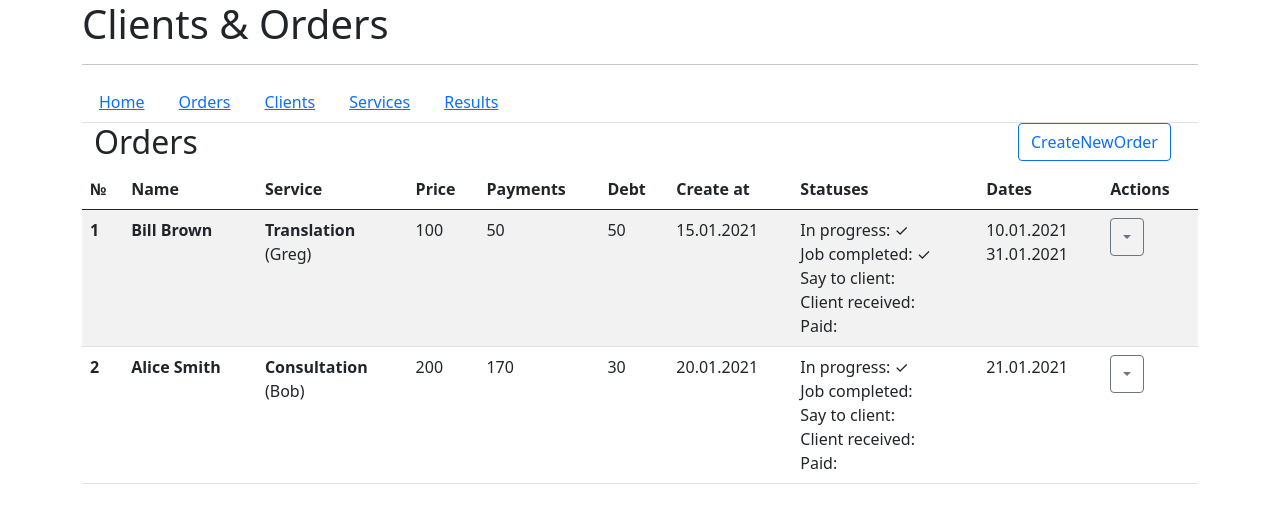
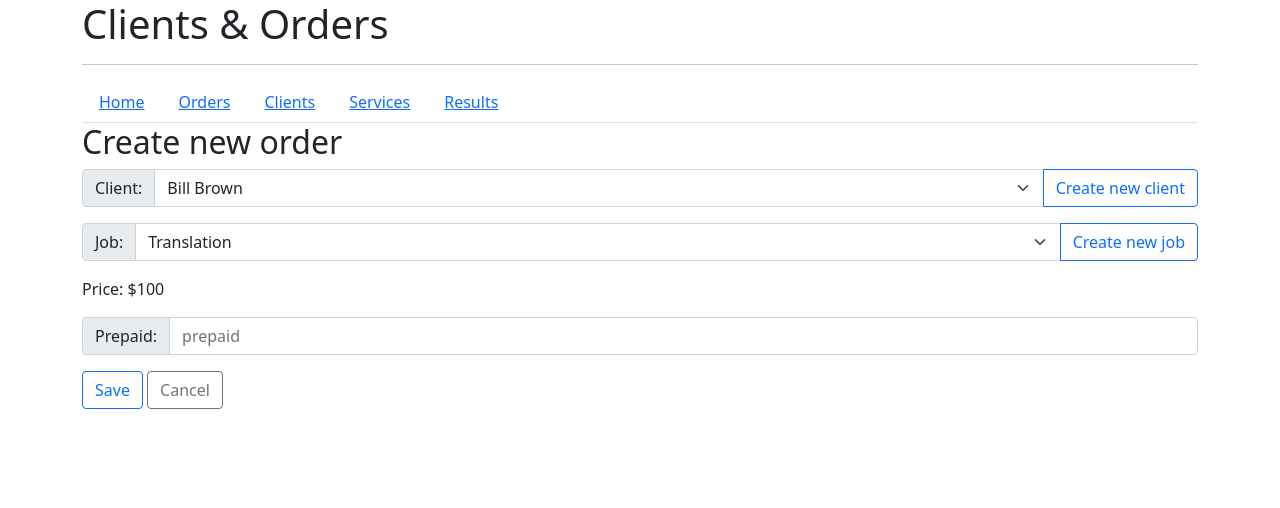
Before and after one commit to Larisa-Yagodina/crm_cliens_service, a React (Create React App) app: page /orders/create_order in a window 1280 px wide. Shown: the top 508 px of the page. Built offline with nearby package versions, Linux system fonts and the light colour scheme.

Commit message:
routers added

```diff
--- a/src/App.js
+++ b/src/App.js
@@ -1,20 +1,10 @@
 import React, {useState, useEffect} from 'react';
 import 'bootstrap/dist/css/bootstrap.css';
 import {v4 as uuidv4} from 'uuid';
-import OrdersList from "./order/OrdersList";
-import CompanyResult from "./results/CompanyResult";
-import ClientsList from "./client/ClientsList";
-import ServicesList from "./services/ServicesList";
-import {Nav, NavItem, NavLink} from 'reactstrap';
 import {getDate} from "./additional/GetDate";
 import loader from "./SVG_Loading/loading-spin.svg";
-import {
-    BrowserRouter as Router,
-    Switch,
-    Route,
-    Link
-} from "react-router-dom";
-import Home from "./home/Home";
+import LinksRouters from "./routers/LinksRouters"
+import SwitchRoutes from "./routers/SwitchRoutes"
 
 
 const initialOrders = [{
@@ -161,11 +151,11 @@ function App() {
     const [results, setResults] = useState([]);
 
     const countResults = () => {
-        const jobs = services.map(el => el.job);
+        const jobs = orders.map(el => el.service.job).filter(el => orders.indexOf(el) === orders.lastIndexOf(el))
         let newResult = [...results];
         for (let job of jobs) {
             if (orders.filter(elm => elm.service.job === job).length !== 0) {
-                const employee = services.filter(el => el.job === job)[0].employee;
+                const employee = orders.filter(el => el.service.job === job)[0].service.employee;
                 const income = orders.filter(elm => elm.service.job === job)
                     .reduce((acc, curr) => acc + curr.service.price, 0);
                 const paidSum = orders.filter(elm => elm.service.job === job)
@@ -246,76 +236,25 @@ function App() {
                 <hr/>
                 {isLoading ? <img src={loader} width={200}/> : null}
 
-                <div>
-                    <Nav tabs>
-                        <NavItem>
-                            <NavLink>
-                                <Link to="/">Home</Link>
-                            </NavLink>
-                        </NavItem>
-                        <NavItem>
-                            <NavLink>
-                                <Link to="/orders">Orders</Link>
-                            </NavLink>
-                        </NavItem>
-                        <NavItem>
-                            <NavLink>
-                                <Link to="/clients">Clients</Link>
-                            </NavLink>
-                        </NavItem>
-                        <NavItem>
-                            <NavLink>
-                                <Link to="/services">Services</Link>
-                            </NavLink>
-                        </NavItem>
-                        <NavItem>
-                            <NavLink>
-                                <Link to="/results">Results</Link>
-                            </NavLink>
-                        </NavItem>
-                    </Nav>
-                </div>
-                <Switch>
-                    <Route path="/orders">
-                        <OrdersList
+                <LinksRouters />
+                <SwitchRoutes
                     orders={orders}
                     job={services}
                     createNewOrder={createNewOrder}
                     clients={clients}
                     deleteOrder={deleteOrder}
                     updateOrder={updateOrder}
-                        />
-                    </Route>
-                    <Route path="/clients">
-                        <ClientsList
                     updateClient={updateClient}
-                            clients={clients}
                     createNewClient={createNewClient}
                     deleteClient={deleteClient}
-                        />
-                    </Route>
-                    <Route path="/services">
-                        <ServicesList
-                            job={services}
                     createNewJob={createNewJob}
-                            clients={clients}
                     updateJob={updateJob}
                     deleteJob={deleteJob}
-                        />
-                    </Route>
-                    <Route path="/results">
-                        <CompanyResult
                     countResults={countResults}
                     results={results}
                     setResults={setResults}
-                            orders={orders}
                     services={services}
                 />
-                    </Route>
-                    <Route path="/">
-                        <Home />
-                    </Route>
-                </Switch>
             </div>
     );
 }
--- a/src/client/ClientItem.js
+++ b/src/client/ClientItem.js
@@ -10,11 +10,13 @@ export default function ClientItem(props) {
 
     const [dropdownOpen, setOpen] = useState(false);
     const toggle = () => setOpen(!dropdownOpen);
+
     const [modalUpdate, setModalUpdate] = useState(false);
+
     const openModalUpdate = () => {
         setModalUpdate(!modalUpdate)
-        history.push("/update_client");
     }
+
     const [modalDelete, setModalDelete] = useState(false);
     const openModalDelete = () => setModalDelete(!modalDelete)
 
--- a/src/client/ClientsList.js
+++ b/src/client/ClientsList.js
@@ -1,11 +1,18 @@
 import React from 'react';
-import {Table} from "reactstrap";
+import {Button, Table} from "reactstrap";
 import ClientItem from "./ClientItem";
 import CreateNewClient from "./CreateNewClient";
 import '../App.css';
+import {useHistory} from "react-router-dom";
 
 
 export default function ClientsList(props) {
+
+    let history = useHistory();
+
+    const goToCreateClient = () => {
+        history.push("/clients/create_client")
+    }
 
     return (
         <div>
@@ -16,7 +23,7 @@ export default function ClientsList(props) {
                         <h2> Clients </h2>
                     </div>
                     <div className="col createButton">
-                        <CreateNewClient createNewClient={props.createNewClient}/>
+                        <Button outline color="primary" onClick={goToCreateClient}> Create new client </Button>
                     </div>
                 </div>
             </div>
--- a/src/client/CreateNewClient.js
+++ b/src/client/CreateNewClient.js
@@ -1,33 +1,37 @@
 import React, {useState} from 'react';
 import {Button, Modal, ModalHeader, ModalBody, ModalFooter} from 'reactstrap';
+import {useHistory} from "react-router-dom";
 
 
 export default function CreateNewClient(props) {
 
-    const [modal, setModal] = useState(false);
-    const toggle = () => setModal(!modal);
     const [newName, setNewName] = useState('');
     const [newPhoneNumber, setNewPhoneNumber] = useState('');
     const [newAddress, setNewAddress] = useState('');
     const [createAt, setCreateAt] = useState('')
 
+    let history = useHistory();
+
     const saveButtonHandler = () => {
         props.createNewClient(newName, newAddress, newPhoneNumber, createAt);
-        toggle();
         setNewName('')
         setNewPhoneNumber('')
         setNewAddress('')
         setCreateAt('')
+        history.goBack();
+    }
+
+    const goToClientList = () => {
+        history.push("/clients");
     }
 
 
     return (
         <div>
-            <Button outline color="primary" onClick={toggle}> Create new client </Button>
 
-            <Modal isOpen={modal} toggle={toggle}>
-                <ModalHeader toggle={toggle}>Modal title</ModalHeader>
-                <ModalBody className='d-grid g-1'>
+            <div toggle={goToClientList}>
+                <h2 toggle={goToClientList}>Create new client</h2>
+                <div className='d-grid g-1'>
                     <div className="input-group flex-nowrap">
                         <span className="input-group-text" id="addon-wrapping">Name: </span>
                         <input
@@ -64,15 +68,15 @@ export default function CreateNewClient(props) {
                         />
                     </div>
 
-                </ModalBody>
-                <ModalFooter>
+                </div>
+                <div>
                     <Button
                         color="primary"
                         onClick={saveButtonHandler}
                     > Save </Button>{' '}
-                    <Button color="secondary" onClick={toggle}> Cancel </Button>
-                </ModalFooter>
-            </Modal>
+                    <Button color="secondary" onClick={goToClientList}> Cancel </Button>
+                </div>
+            </div>
 
         </div>
     )
--- a/src/order/CreateNewOrder.js
+++ b/src/order/CreateNewOrder.js
@@ -1,12 +1,11 @@
 import React, {useState, useEffect} from 'react';
-import {Button, Modal, ModalHeader, ModalBody, ModalFooter} from 'reactstrap';
+import {Button} from 'reactstrap';
+import {useHistory} from "react-router-dom";
+
 
 export default function CreateNewOrder(props) {
 
     const {clients, services} = props;
-    const [modal, setModal] = useState(false);
-    const toggle = () => setModal(!modal);
-
     const [name, setName] = useState(clients[0].name);
     const [newJob, setNewJob] = useState(services[0].job);
     const [prepaid, setPrepaid] = useState('');
@@ -21,21 +20,33 @@ export default function CreateNewOrder(props) {
         getPrice()
     }, [newJob])
 
+    let history = useHistory();
+
     const saveButtonHandler = (name, newJob, prepaid) => {
         props.createNewOrder(name, newJob, prepaid)
-        toggle()
         setName(clients[0].name)
         setNewJob(services[0].job)
         setPrepaid('')
         setPrice(services[0].price)
+        history.goBack();
+    }
+
+    const createClientButtonHandler = () => {
+        history.push("/clients/create_client");
+    }
+
+    const createJobButtonHandler = () => {
+        history.push("/services/create_job");
+    }
+
+    const goToOrdersList = () => {
+        history.push("/orders");
     }
 
     return (
         <div>
-            <Button outline color="primary" onClick={toggle}> CreateNewOrder </Button>
-            <Modal isOpen={modal} toggle={toggle}>
-                <ModalHeader toggle={toggle}> Create new order </ModalHeader>
-                <ModalBody>
+            <h2> Create new order </h2>
+            <div>
                 <div className="input-group mb-3">
                     <label className="input-group-text" htmlFor="inputGroupSelect01">Client: </label>
                     <select
@@ -44,6 +55,7 @@ export default function CreateNewOrder(props) {
                         {clients.map(el => <option key={el.name + el.phoneNumber}
                                                    value={el.name}>{el.name}</option>)}
                     </select>
+                    <Button outline color="primary" onClick={createClientButtonHandler}>Create new client</Button>
                 </div>
                 <div className="input-group mb-3">
                     <label className="input-group-text" htmlFor="inputGroupSelect01">Job: </label>
@@ -52,6 +64,7 @@ export default function CreateNewOrder(props) {
                         className="form-select" id="inputGroupSelect01">
                         {services.map(el => <option key={el.job + el.price} value={el.job}>{el.job}</option>)}
                     </select>
+                    <Button outline color="primary" onClick={createJobButtonHandler}>Create new job</Button>
                 </div>
                 <div className="input-group mb-3">
                     Price: ${price}
@@ -65,13 +78,12 @@ export default function CreateNewOrder(props) {
                         aria-describedby="basic-addon1"/>
                 </div>
 
-                </ModalBody>
-                <ModalFooter>
-                    <Button color="primary"
+            </div>
+            <div>
+                <Button outline color="primary"
                         onClick={() => saveButtonHandler(name, newJob, prepaid)}> Save </Button>{' '}
-                    <Button color="secondary" onClick={toggle}>Cancel</Button>
-                </ModalFooter>
-            </Modal>
+                <Button outline color="secondary" onClick={goToOrdersList}>Cancel</Button>
+            </div>
         </div>
     )
 
--- a/src/order/OrdersList.js
+++ b/src/order/OrdersList.js
@@ -1,10 +1,16 @@
 import React from 'react';
-import {Table} from "reactstrap";
+import {Button, Table} from "reactstrap";
 import OrderItem from "./OrderItem";
 import CreateNewOrder from "./CreateNewOrder";
-
+import {useHistory} from "react-router-dom";
 
 export default function OrdersList(props) {
+
+    let history = useHistory();
+
+    const goToCreateOrder = () => {
+        history.push("/orders/create_order");
+    }
 
     return (
         <div>
@@ -14,8 +20,7 @@ export default function OrdersList(props) {
                         <h2> Orders </h2>
                     </div>
                     <div className="col createButton">
-                        <CreateNewOrder createNewOrder={props.createNewOrder} clients={props.clients}
-                                        services={props.job}/>
+                        <Button outline color="primary" onClick={goToCreateOrder}> CreateNewOrder </Button>
                     </div>
                 </div>
             </div>
--- /dev/null
+++ b/src/routers/LinksRouters.js
@@ -0,0 +1,39 @@
+import {Nav, NavItem, NavLink} from 'reactstrap';
+import { Link } from "react-router-dom";
+
+
+
+export default function LinksRouters () {
+
+    return (
+        <div>
+            <Nav tabs>
+                <NavItem>
+                    <NavLink>
+                        <Link to="/">Home</Link>
+                    </NavLink>
+                </NavItem>
+                <NavItem>
+                    <NavLink>
+                        <Link to="/orders">Orders</Link>
+                    </NavLink>
+                </NavItem>
+                <NavItem>
+                    <NavLink>
+                        <Link to="/clients">Clients</Link>
+                    </NavLink>
+                </NavItem>
+                <NavItem>
+                    <NavLink>
+                        <Link to="/services">Services</Link>
+                    </NavLink>
+                </NavItem>
+                <NavItem>
+                    <NavLink>
+                        <Link to="/results">Results</Link>
+                    </NavLink>
+                </NavItem>
+            </Nav>
+        </div>
+    )
+}
--- /dev/null
+++ b/src/routers/SwitchRoutes.js
@@ -0,0 +1,73 @@
+import {
+    Switch,
+    Route,
+} from "react-router-dom";
+import OrdersList from "../order/OrdersList";
+import CompanyResult from "../results/CompanyResult";
+import ClientsList from "../client/ClientsList";
+import ServicesList from "../services/ServicesList";
+import Home from "../home/Home";
+import CreateNewClient from "../client/CreateNewClient";
+import CreateNewJob from "../services/CreacteNewJob";
+import CreateNewOrder from "../order/CreateNewOrder";
+
+export default function SwitchRoutes (props) {
+
+
+    return (
+        <Switch>
+            <Route path="/orders/create_order">
+                <CreateNewOrder
+                    createNewOrder={props.createNewOrder}
+                    clients={props.clients}
+                    services={props.job}
+                />
+            </Route>
+            <Route path="/orders">
+                <OrdersList
+                    orders={props.orders}
+                    job={props.services}
+                    createNewOrder={props.createNewOrder}
+                    clients={props.clients}
+                    deleteOrder={props.deleteOrder}
+                    updateOrder={props.updateOrder}
+                />
+            </Route>
+            <Route path="/clients/create_client">
+                <CreateNewClient createNewClient={props.createNewClient}/>
+            </Route>
+            <Route path="/clients">
+                <ClientsList
+                    updateClient={props.updateClient}
+                    clients={props.clients}
+                    createNewClient={props.createNewClient}
+                    deleteClient={props.deleteClient}
+                />
+            </Route>
+            <Route path="/services/create_job">
+                <CreateNewJob createNewJob={props.createNewJob}/>
+            </Route>
+            <Route path="/services">
+                <ServicesList
+                    job={props.services}
+                    createNewJob={props.createNewJob}
+                    clients={props.clients}
+                    updateJob={props.updateJob}
+                    deleteJob={props.deleteJob}
+                />
+            </Route>
+            <Route path="/results">
+                <CompanyResult
+                    countResults={props.countResults}
+                    results={props.results}
+                    setResults={props.setResults}
+                    orders={props.orders}
+                    services={props.services}
+                />
+            </Route>
+            <Route path="/">
+                <Home />
+            </Route>
+        </Switch>
+    )
+}
--- a/src/services/CreacteNewJob.js
+++ b/src/services/CreacteNewJob.js
@@ -1,11 +1,10 @@
 import React, {useState} from 'react';
-import {Button, Modal, ModalHeader, ModalBody, ModalFooter} from 'reactstrap';
+import {Button} from 'reactstrap';
+import {useHistory} from "react-router-dom";
 
 
 export default function CreateNewJob(props) {
 
-    const [modal, setModal] = useState(false);
-    const toggle = () => setModal(!modal);
 
     const [newJob, setNewJob] = useState('')
     const [newPrice, setNewPrice] = useState('')
@@ -18,16 +17,22 @@ export default function CreateNewJob(props) {
         setNewPrice('')
         setNewPrimeCost('')
         setNewEmployee('')
-        toggle()
+        history.goBack()
+    }
+
+
+    let history = useHistory();
+
+    const goToServicesList = () => {
+        history.push("/services");
     }
 
     return (
         <div>
-            <Button outline color="primary" onClick={toggle}> Create new job </Button>
 
-            <Modal isOpen={modal} toggle={toggle}>
-                <ModalHeader toggle={toggle}>Modal title</ModalHeader>
-                <ModalBody>
+            <div>
+                <h2>Create new job</h2>
+                <div>
                     <div className="input-group mb-3">
                         <span className="input-group-text" id="basic-addon1"> Job: </span>
                         <input value={newJob}
@@ -60,15 +65,15 @@ export default function CreateNewJob(props) {
                             aria-describedby="basic-addon1"/>
                     </div>
 
-                </ModalBody>
-                <ModalFooter>
+                </div>
+                <div>
                     <Button
                         disabled={!newJob || !newPrice || !newPrimeCost || !newEmployee}
                         color="primary"
                         onClick={() => saveButtonHandler(newJob, newPrice, newPrimeCost, newEmployee)}> Save </Button>{' '}
-                    <Button color="secondary" onClick={toggle}> Cancel </Button>
-                </ModalFooter>
-            </Modal>
+                    <Button color="secondary" onClick={goToServicesList}> Cancel </Button>
+                </div>
+            </div>
         </div>
     )
 }
--- a/src/services/ServicesList.js
+++ b/src/services/ServicesList.js
@@ -1,10 +1,15 @@
 import React from 'react';
-import {Table} from "reactstrap";
+import {Button, Table} from "reactstrap";
 import ServicesItem from "./ServicesItem";
-import CreateNewJob from "./CreacteNewJob";
-
+import {useHistory} from "react-router-dom";
 
 export default function ServicesList(props) {
+
+    let history = useHistory();
+
+    function goToCreateJob() {
+        history.push("/services/create_job");
+    }
 
     return (
         <div>
@@ -14,7 +19,7 @@ export default function ServicesList(props) {
                         <h2> Job </h2>
                     </div>
                     <div className="col createButton">
-                        <CreateNewJob createNewJob={props.createNewJob}/>
+                        <Button outline color="primary" onClick={goToCreateJob}> Create New Job </Button>
                     </div>
                 </div>
             </div>
```
Lines whose indentation alone changed are shown as unchanged.
